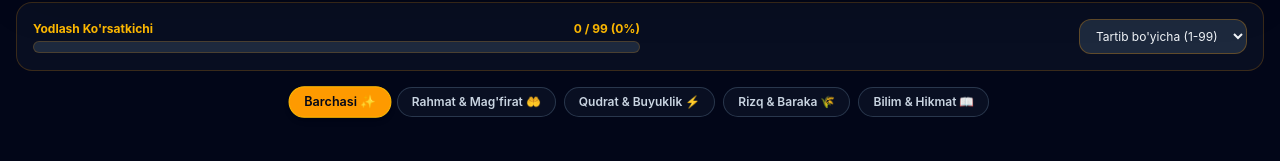
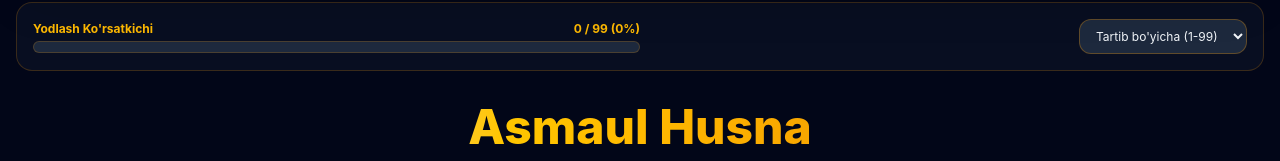
Before and after one commit to H-Komila/Asmo-ul-Husna, a React (Vite) app: page / in a window 1280 px wide. Shown: the part 568-729 px from the top of the page. Built offline with nearby package versions, Linux system fonts and the light colour scheme; no server answers.

Commit message:
tortinchi commit

```diff
--- a/src/App.jsx
+++ b/src/App.jsx
@@ -26,7 +26,6 @@ import AudioSettingsModal from './components/modals/AudioSettingsModal';
 import DailyNameModal from './components/modals/DailyNameModal';
 import QiblaModal from './components/modals/QiblaModal';
 import HadithsModal from './components/modals/HadithsModal';
-import TagFilter from './components/modals/TagFilter';
 
 import "./App.css";
 
@@ -262,10 +261,7 @@ export default function AsmaUlHusnaApp() {
         setSortType={setSortType}
       />
 
-      <TagFilter
-        selectedCategory={selectedCategory}
-        setSelectedCategory={setSelectedCategory}
-      />
+
 
       <main className="max-w-7xl mx-auto px-3 sm:px-4 py-6 sm:py-8">
         <div className="text-center mb-6 sm:mb-8">
--- a/src/components/modals/TagFilter.jsx
+++ /dev/null
@@ -1,29 +0,0 @@
-import React from 'react';
-
-export default function TagFilter({ selectedCategory, setSelectedCategory }) {
-  const categories = [
-    { id: 'all', label: 'Barchasi ✨' },
-    { id: 'rahmat', label: "Rahmat & Mag'firat 🤲" },
-    { id: 'qudrat', label: 'Qudrat & Buyuklik ⚡' },
-    { id: 'rizq', label: 'Rizq & Baraka 🌾' },
-    { id: 'ilm', label: 'Bilim & Hikmat 📖' },
-  ];
-
-  return (
-    <div className="flex flex-wrap items-center justify-center gap-2 max-w-4xl mx-auto my-4 px-3">
-      {categories.map((cat) => (
-        <button
-          key={cat.id}
-          onClick={() => setSelectedCategory(cat.id)}
-          className={`px-3.5 py-1.5 rounded-full text-xs font-semibold border transition-all duration-200 ${
-            selectedCategory === cat.id
-              ? 'bg-amber-500 text-slate-950 border-amber-400 shadow-md scale-105'
-              : 'bg-slate-900/60 border-slate-700/80 text-slate-300 hover:border-amber-500/50 hover:text-amber-400'
-          }`}
-        >
-          {cat.label}
-        </button>
-      ))}
-    </div>
-  );
-}
```
